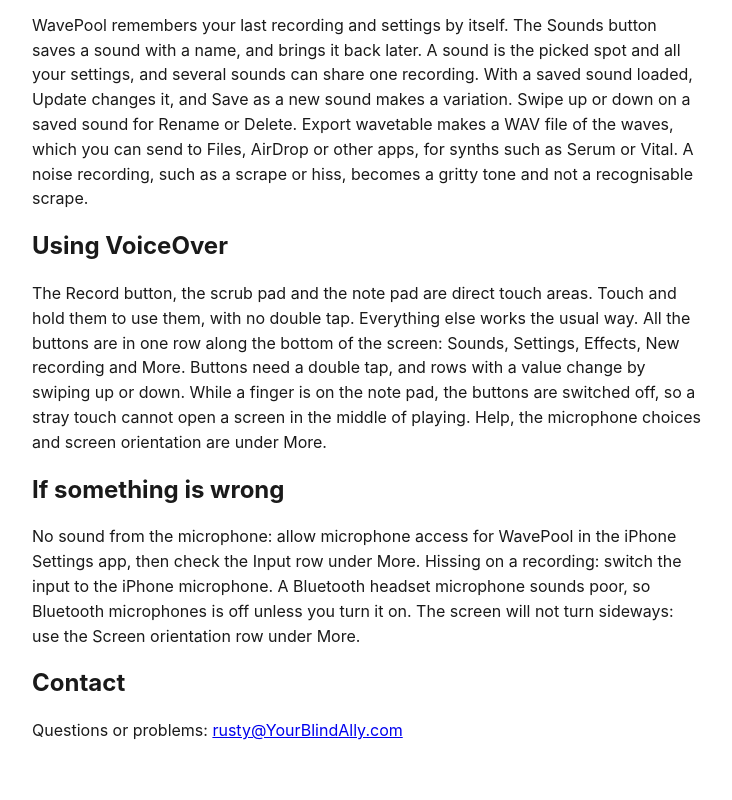
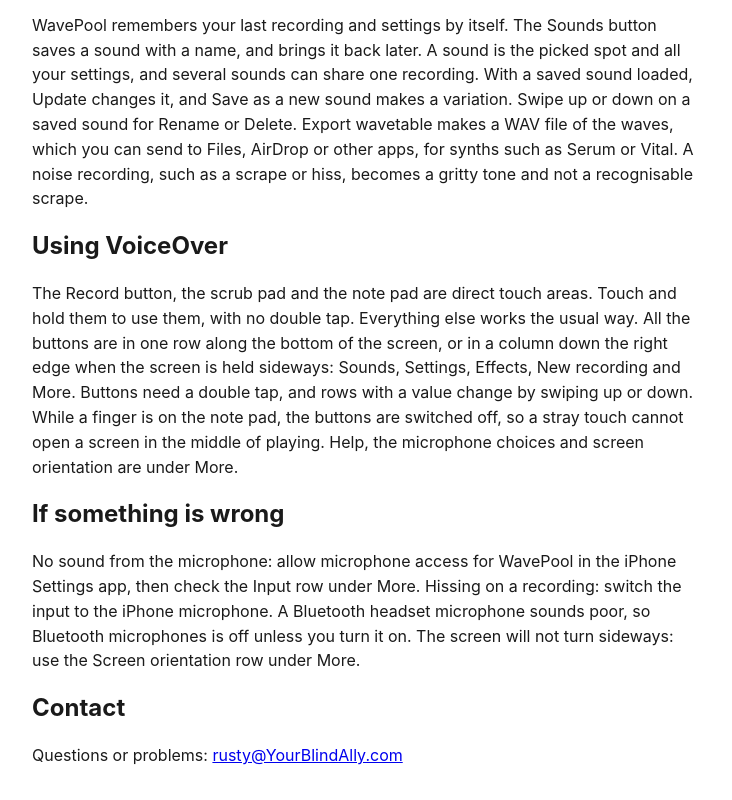
Before and after one commit to YourBlindAlly/wavepool-help, a plain HTML site: page index.html in a window 1280 px wide. Shown: the part 1702-2502 px from the top of the page, without its empty margins (272-1004 px from the left). Before the commit the page ends 2477 px from the top, so only its background shows below. Drawn offline with Linux system fonts and the light colour scheme.

Commit message:
Help: buttons on the right edge when sideways

```diff
--- a/index.html
+++ b/index.html
@@ -40,7 +40,7 @@
 <h2>Sounds and saving</h2>
 <p>WavePool remembers your last recording and settings by itself. The Sounds button saves a sound with a name, and brings it back later. A sound is the picked spot and all your settings, and several sounds can share one recording. With a saved sound loaded, Update changes it, and Save as a new sound makes a variation. Swipe up or down on a saved sound for Rename or Delete. Export wavetable makes a WAV file of the waves, which you can send to Files, AirDrop or other apps, for synths such as Serum or Vital. A noise recording, such as a scrape or hiss, becomes a gritty tone and not a recognisable scrape.</p>
 <h2>Using VoiceOver</h2>
-<p>The Record button, the scrub pad and the note pad are direct touch areas. Touch and hold them to use them, with no double tap. Everything else works the usual way. All the buttons are in one row along the bottom of the screen: Sounds, Settings, Effects, New recording and More. Buttons need a double tap, and rows with a value change by swiping up or down. While a finger is on the note pad, the buttons are switched off, so a stray touch cannot open a screen in the middle of playing. Help, the microphone choices and screen orientation are under More.</p>
+<p>The Record button, the scrub pad and the note pad are direct touch areas. Touch and hold them to use them, with no double tap. Everything else works the usual way. All the buttons are in one row along the bottom of the screen, or in a column down the right edge when the screen is held sideways: Sounds, Settings, Effects, New recording and More. Buttons need a double tap, and rows with a value change by swiping up or down. While a finger is on the note pad, the buttons are switched off, so a stray touch cannot open a screen in the middle of playing. Help, the microphone choices and screen orientation are under More.</p>
 <h2>If something is wrong</h2>
 <p>No sound from the microphone: allow microphone access for WavePool in the iPhone Settings app, then check the Input row under More. Hissing on a recording: switch the input to the iPhone microphone. A Bluetooth headset microphone sounds poor, so Bluetooth microphones is off unless you turn it on. The screen will not turn sideways: use the Screen orientation row under More.</p>
 <h2>Contact</h2>
```
